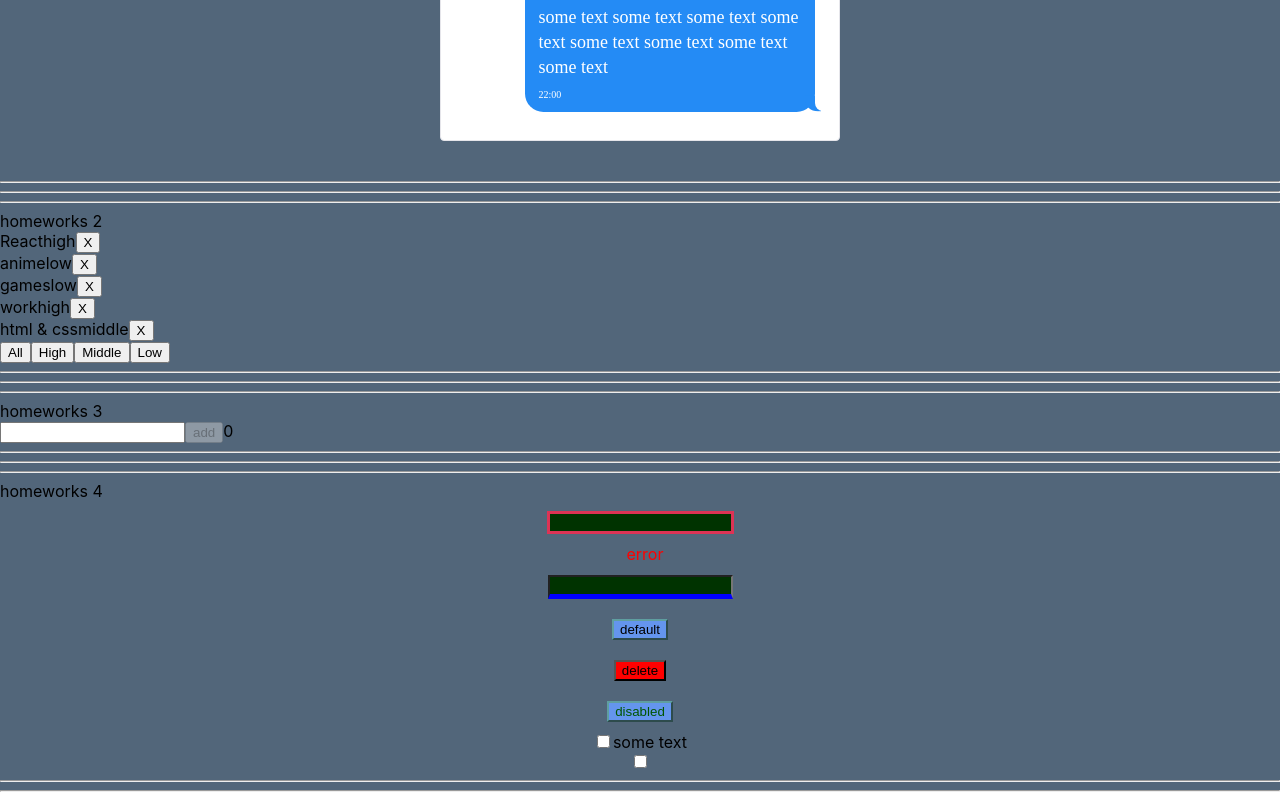
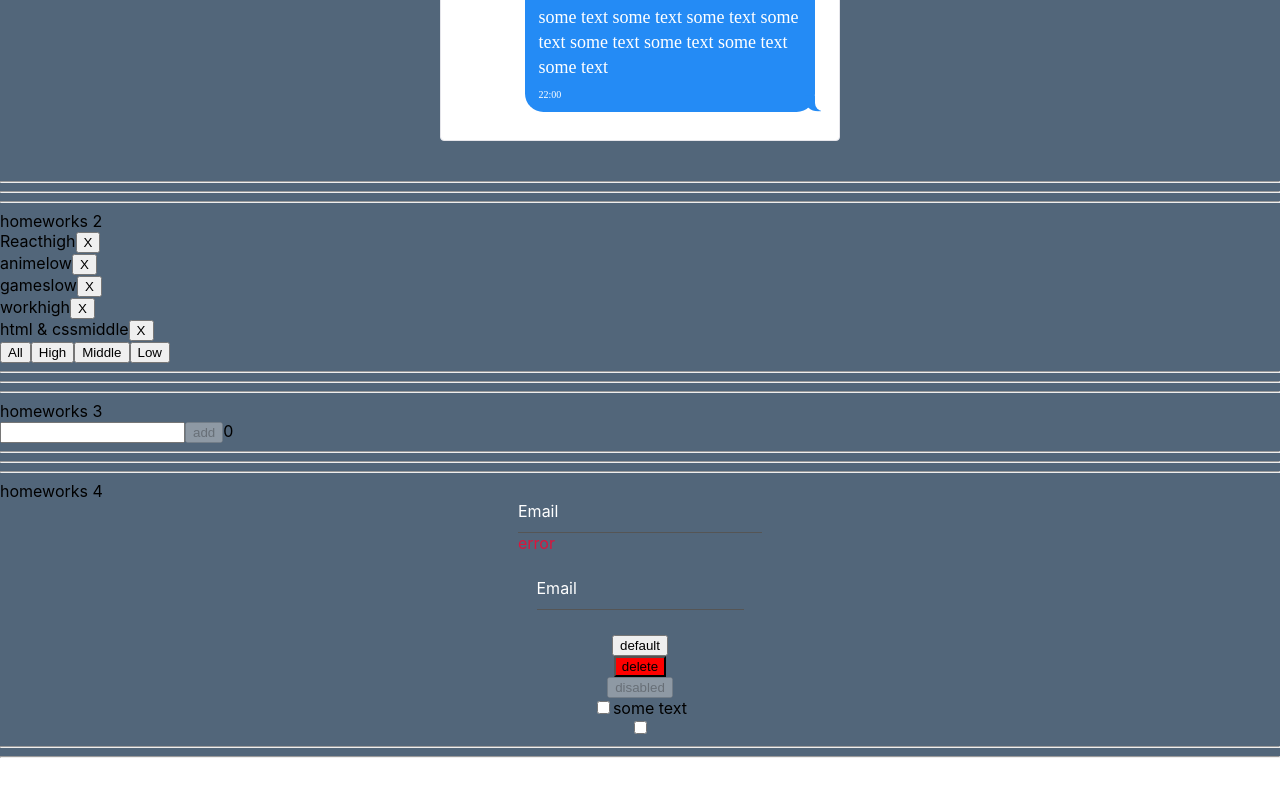
Before and after one commit to gurskygursky/ignat-homeworks, a React (Create React App) app: page /#/pre-junior in a window 1280 px wide. Shown: the part 409-1209 px from the top of the page. After the commit the page ends 1175 px from the top, so only its background shows below. Built offline with nearby package versions, Linux system fonts and the light colour scheme.

Commit message:
create custom input

```diff
--- a/src/p2-homeworks/h1/HW1.tsx
+++ b/src/p2-homeworks/h1/HW1.tsx
@@ -1,7 +1,7 @@
 import React from 'react'
 import AlternativeMessage from "./AlternativeMessage";
 import {Message} from "./Message";
-import avatar from "./assets/images/avatar.png";
+import avatar from "../assets/images/avatar.png";
 
 const messageData = {
     avatar: avatar,
--- a/src/p2-homeworks/h4/HW4.tsx
+++ b/src/p2-homeworks/h4/HW4.tsx
@@ -39,8 +39,7 @@ function HW4() {
 
                 {/*----------------------------------------------------*/}
 
-                <SuperButton
-                >
+                <SuperButton>
                     default
                 </SuperButton>
 
@@ -51,8 +50,7 @@ function HW4() {
                     delete {/*// название кнопки попадёт в children*/}
                 </SuperButton>
 
-                <SuperButton disabled
-                >
+                <SuperButton disabled>
                     disabled
                 </SuperButton>
 
--- a/src/p2-homeworks/h4/common/c1-SuperInputText/SuperInputText.module.css
+++ b/src/p2-homeworks/h4/common/c1-SuperInputText/SuperInputText.module.css
@@ -1,25 +1,47 @@
 .superInput {
-    margin: 10px;
-    background-color: #003300;
-    color: #99ff99;
-}
 
-.input:focus {
-    outline: none;
-    border: #99ff99 solid 2px;
 }
 
 .errorInput {
-    margin: 10px;
-
-    border: 3px solid #dd3355;
-    background: #003300;
-    color: #99ff99;
-
+    border: 3px solid lime;
+    background: red;
 }
 
 .error {
-    color: red;
-    height: 21px;
-    margin-left: 10px;
+    color: crimson;
 }
+
+
+
+
+.inputContainer{
+    position:relative;
+    margin-bottom:25px;
+}
+.inputContainer label{
+    position:absolute;
+    top:0;
+    left:0;
+    font-size:16px;
+    color: #ffffff;
+    transition: all 0.5s ease-in-out;
+}
+.inputContainer input{
+    border:0;
+    border-bottom:1px solid #555;
+    background:transparent;
+    width:100%;
+    padding:8px 0 5px 0;
+    font-size:16px;
+    color:#fff;
+}
+.inputContainer input:focus{
+    border:none;
+    outline:none;
+    border-bottom:1px solid #e74c3c;
+}
+.inputContainer input:focus ~ label,
+.inputContainer input:valid ~ label{
+    top:-12px;
+    font-size:12px;
+}
--- a/src/p2-homeworks/h4/common/c1-SuperInputText/SuperInputText.tsx
+++ b/src/p2-homeworks/h4/common/c1-SuperInputText/SuperInputText.tsx
@@ -39,20 +39,22 @@ const SuperInputText: React.FC<SuperInputTextPropsType> = (
     }
 
     const finalSpanClassName = `${s.error} ${spanClassName ? spanClassName : ''}`
-    const finalInputClassName = `${s.input} ${error ? s.errorInput : s.superInput} ${className}`  // need to fix with (?:) and s.superInput
+    const finalInputClassName = `${s.errorInput} ${className}` // need to fix with (?:) and s.superInput
 
     return (
-        <>
+        <div className={s.inputContainer}>
             <input
                 type={'text'}
                 onChange={onChangeCallback}
                 onKeyPress={onKeyPressCallback}
                 className={finalInputClassName}
+                required
 
                 {...restProps} // отдаём инпуту остальные пропсы если они есть (value например там внутри)
             />
+            <label>Email</label>
             {error && <span className={finalSpanClassName}>{error}</span>}
-        </>
+        </div>
     )
 }
 
--- a/src/p2-homeworks/h4/common/c2-SuperButton/SuperButton.module.css
+++ b/src/p2-homeworks/h4/common/c2-SuperButton/SuperButton.module.css
@@ -1,88 +1,7 @@
 .default {
-    background-color: cornflowerblue;
-    border-color: cadetblue;
-    outline: none;
-}
 
-@keyframes blink {
-    0% {
-        left: -130%;
-    }
-    100% {
-        left: 130%;
-    }
-}
-
-.default:hover {
-    background-color: cadetblue;
 }
 
 .red {
     background: red;
 }
-
-.button {
-    position: relative;;
-    margin: 10px;
-    overflow: hidden;
-    cursor: pointer;
-}
-
-.button::after {
-    display: block;
-    content: '';
-    position: absolute;
-
-    left: -130%;
-    top: 0;
-    height: 100%;
-    width: 20%;
-
-    transform: skew(45deg);
-
-    background-color: #ffffff;
-    opacity: 0.7;
-
-    z-index: 14;
-}
-
-.button:hover::after {
-    animation: blink 0.35s ease;
-}
-
-.button:hover::before {
-    display: block;
-    content: '';
-    position: absolute;
-
-    left: -100vw;
-    top: 0;
-    height: 100vh;
-    width: 300vh;
-
-    background-color: #ffffff;
-    opacity: 0.2;
-
-    z-index: 7;
-
-}
-
-.button:focus {
-    outline: #99ff99 solid 1px;
-}
-
-.button:active {
-    background-color: #99ff99;
-}
-
-.button:disabled {
-    color: #005500;
-    cursor: auto;
-}
-.button:disabled::after {
-    z-index: -1;
-}
-
-.button:disabled::before {
-    z-index: -1;
-}
--- a/src/p2-homeworks/h4/common/c2-SuperButton/SuperButton.tsx
+++ b/src/p2-homeworks/h4/common/c2-SuperButton/SuperButton.tsx
@@ -14,11 +14,10 @@ const SuperButton: React.FC<SuperButtonPropsType> = (
         ...restProps// все остальные пропсы попадут в объект restProps, там же будет children
     }
 ) => {
-    const finalClassName = `${s.button} ${red ? s.red : s.default} ${className}`
+    const finalClassName = `${red ? s.red : s.default} ${className}`
 
     return (
         <button
-
             className={finalClassName}
             {...restProps} // отдаём кнопке остальные пропсы если они есть (children там внутри)
         />
--- a/src/p2-homeworks/h4/common/c3-SuperCheckbox/SuperCheckbox.module.css
+++ b/src/p2-homeworks/h4/common/c3-SuperCheckbox/SuperCheckbox.module.css
@@ -1,5 +1,5 @@
 .checkbox {
-/*appearance: none;*/
+
 }
 
 .spanClassName {
--- a/src/p2-homeworks/h4/common/c3-SuperCheckbox/SuperCheckbox.tsx
+++ b/src/p2-homeworks/h4/common/c3-SuperCheckbox/SuperCheckbox.tsx
@@ -20,8 +20,6 @@ const SuperCheckbox: React.FC<SuperCheckboxPropsType> = (
     }
 ) => {
     const onChangeCallback = (e: ChangeEvent<HTMLInputElement>) => {
-        onChange && onChange(e)
-        onChangeChecked && onChangeChecked(e.currentTarget.checked)
         // сделайте так чтоб работал onChange и onChangeChecked
     }
 
```
Also changed, not shown: src/p2-homeworks/assets/images/avatar.png (renamed from src/p2-homeworks/h1/assets/images/avatar.png), src/p2-homeworks/assets/images/login_background.png (added).
